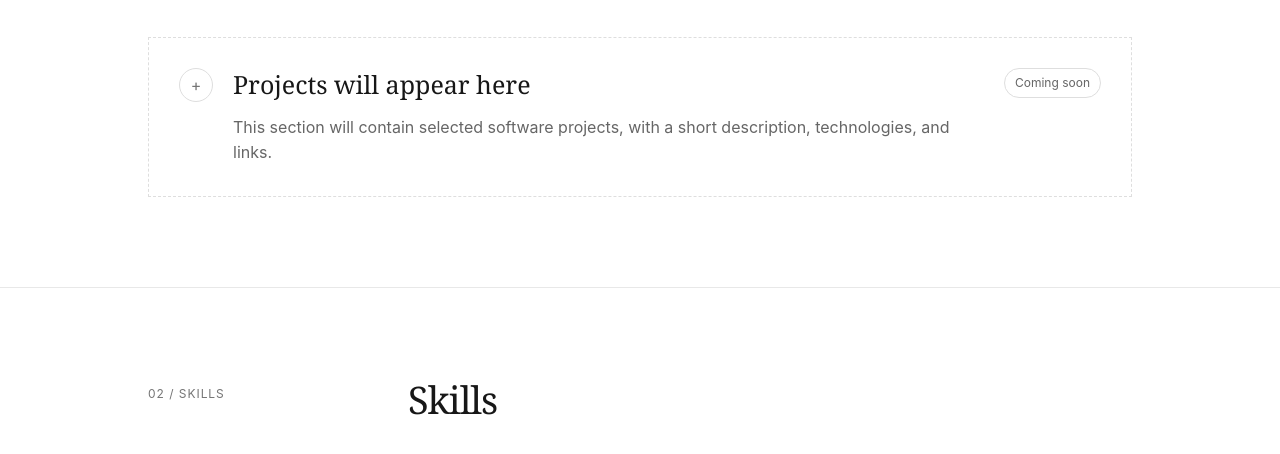
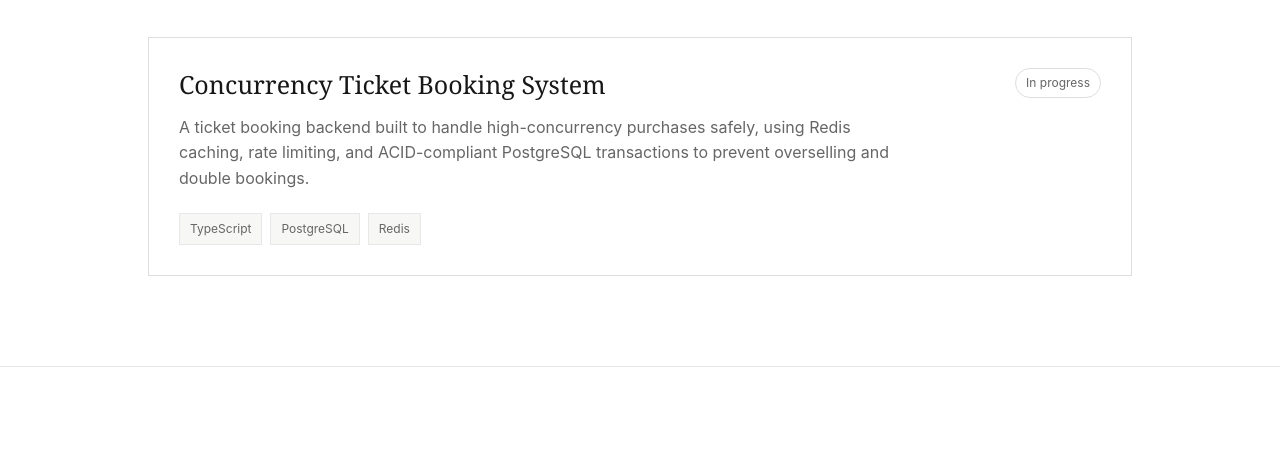
Before and after one commit to abhinavxpandey/abhinavxpandey.github.io, a plain HTML site: page index.html in a window 1280 px wide. Shown: the part 726-1180 px from the top of the page. Drawn offline with Linux system fonts and the light colour scheme.

Commit message:
Revise project card for Concurrency Ticket Booking
Updated project card details and status in index.html.

```diff
--- a/index.html
+++ b/index.html
@@ -703,23 +703,26 @@
                 </div>
             </div>
 
-            <article class="project-card is-empty">
-
-                <div class="empty-mark" aria-hidden="true">+</div>
+            <article class="project-card">
 
                 <div class="project-top">
-                    <div>
-                        <h3>Projects will appear here</h3>
-
-                        <p>
-                            This section will contain selected software projects,
-                            with a short description, technologies, and links.
-                        </p>
-                    </div>
+                    <h3>Concurrency Ticket Booking System</h3>
 
                     <span class="status">
-                        Coming soon
+                        In progress
                     </span>
+                </div>
+
+                <p>
+                    A ticket booking backend built to handle high-concurrency purchases safely,
+                    using Redis caching, rate limiting, and ACID-compliant PostgreSQL transactions
+                    to prevent overselling and double bookings.
+                </p>
+
+                <div class="project-meta">
+                    <span class="tag">TypeScript</span>
+                    <span class="tag">PostgreSQL</span>
+                    <span class="tag">Redis</span>
                 </div>
 
             </article>
```
